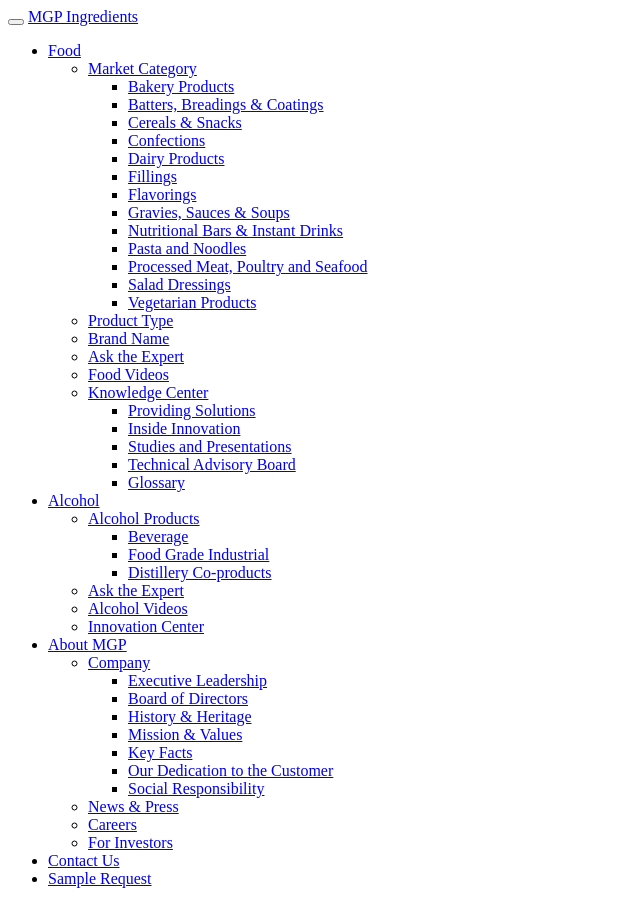
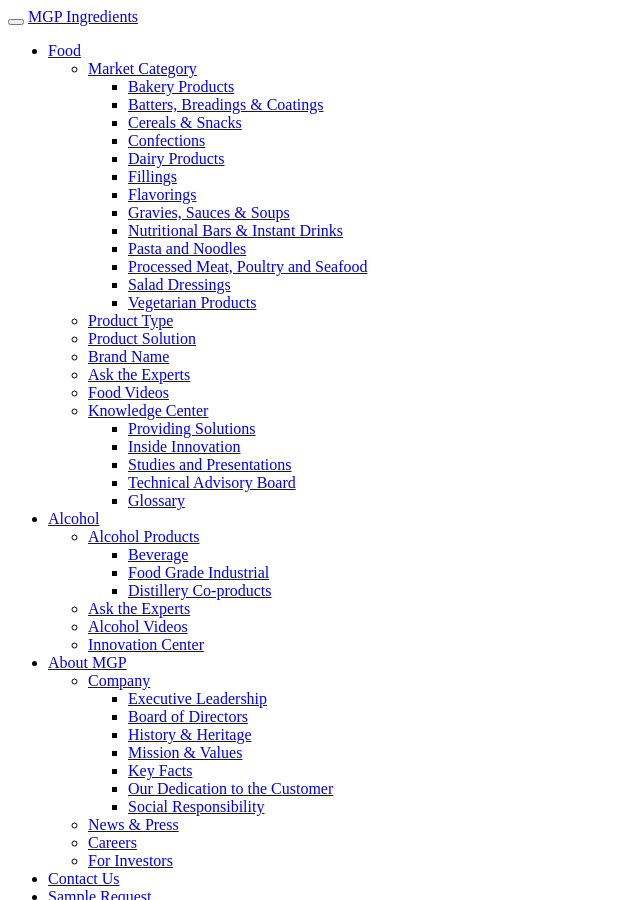
Before and after one commit to bgreater/MGP-prototype, a Jekyll site: the page built from index.html, in a window 1280 px wide and 900 px high. Shown: the whole window, without its empty margins (0-640 px from the left). Built offline with Jekyll 4.4.1, drawn with Linux system fonts in a browser that asks for light colours; nearby versions of some CDN libraries; library files that are not in the unit come from our copies.

Commit message:
Nav updates

```diff
--- a/_includes/main-nav.html
+++ b/_includes/main-nav.html
@@ -43,6 +43,23 @@
                 <li><a href="#/food/vegetarian">Vegetarian Products</a></li>
               </ul>--> <!-- /Sub menu -->
             </li>
+            <li><a href="#fakelink">Product Solution</a>
+              <!--<ul>
+                <li><a href="#/food/bakery-products">Bakery Products</a></li>
+                <li><a href="#/food/batters-breadings-coatings">Batters, Breadings &amp; Coatings</a></li>
+                <li><a href="#/food/cereals-snacks">Cereals &amp; Snacks</a></li>
+                <li><a href="#/food/confections">Confections</a></li>
+                <li><a href="#/food/dairy-products">Dairy Products</a></li>
+                <li><a href="#/food/fillings">Fillings</a></li>
+                <li><a href="#/food/flavorings">Flavorings</a></li>
+                <li><a href="#/food/gravies-sauces-soups">Gravies, Sauces &amp; Soups</a></li>
+                <li><a href="#/food/nutritional-bars-drinks">Nutritional Bars &amp; Instant Drinks</a></li>
+                <li><a href="#/food/pasta-noodles">Pasta and Noodles</a></li>
+                <li><a href="#/food/meat-poultry-seafood">Processed Meat, Poultry and Seafood</a></li>
+                <li><a href="#/food/salad-dressings">Salad Dressings</a></li>
+                <li><a href="#/food/vegetarian">Vegetarian Products</a></li>
+              </ul>--> <!-- /Sub menu -->
+            </li>
             <li><a href="#fakelink">Brand Name</a>
               <!--<ul>
                 <li><a href="#/food/bakery-products">Bakery Products</a></li>
@@ -60,7 +77,7 @@
                 <li><a href="#/food/vegetarian">Vegetarian Products</a></li>
               </ul>--> <!-- /Sub menu -->
             </li>
-            <li><a href="#fakelink">Ask the Expert</a></li>
+            <li><a href="#fakelink">Ask the Experts</a></li>
             <li><a href="#fakelink">Food Videos</a></li>
             <li><a href="#fakelink">Knowledge Center</a>
               <ul>
@@ -82,7 +99,7 @@
                 <li><a href="#/alcohol/distillery-co-products">Distillery Co-products</a></li>
               </ul> <!-- /Sub menu -->
             </li>
-            <li><a href="#fakelink">Ask the Expert</a></li>
+            <li><a href="#fakelink">Ask the Experts</a></li>
             <li><a href="#fakelink">Alcohol Videos</a></li>
             <li><a href="#fakelink">Innovation Center</a></li>
           </ul> <!-- /Sub menu -->
```
